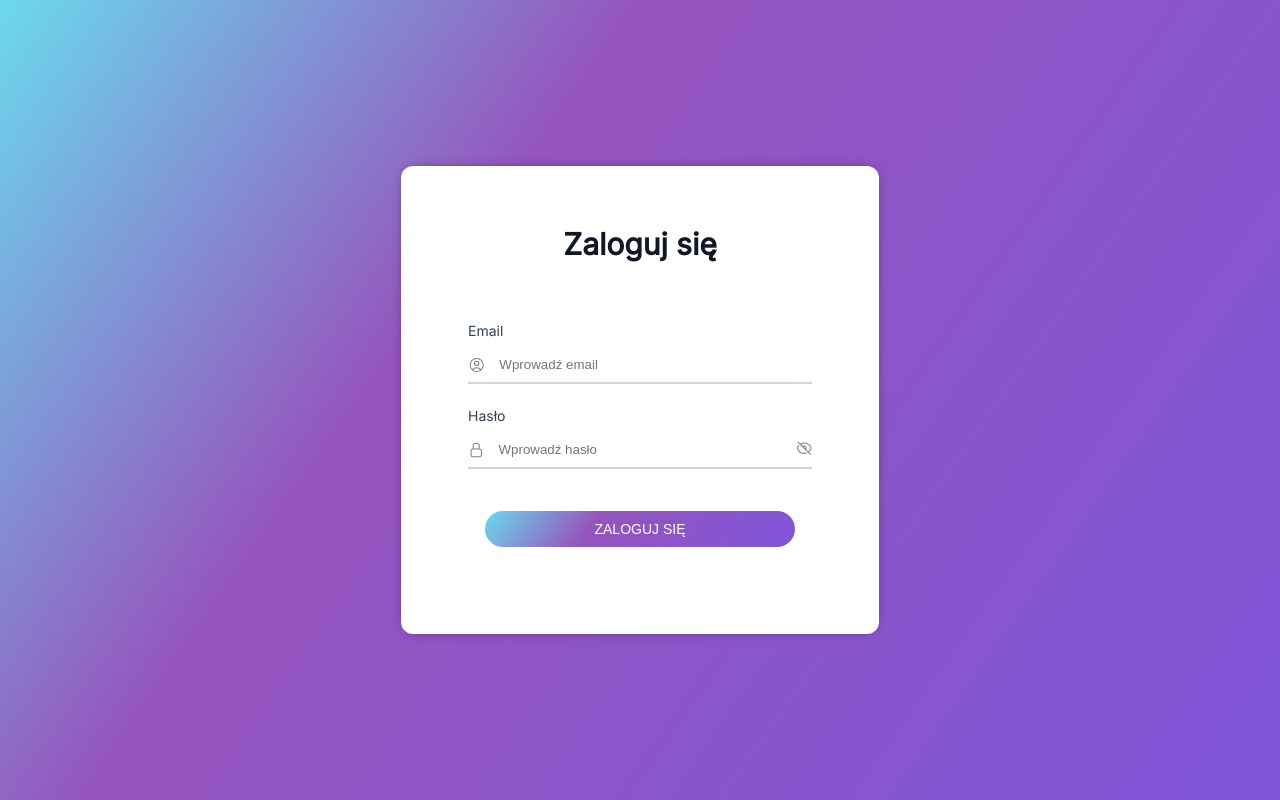
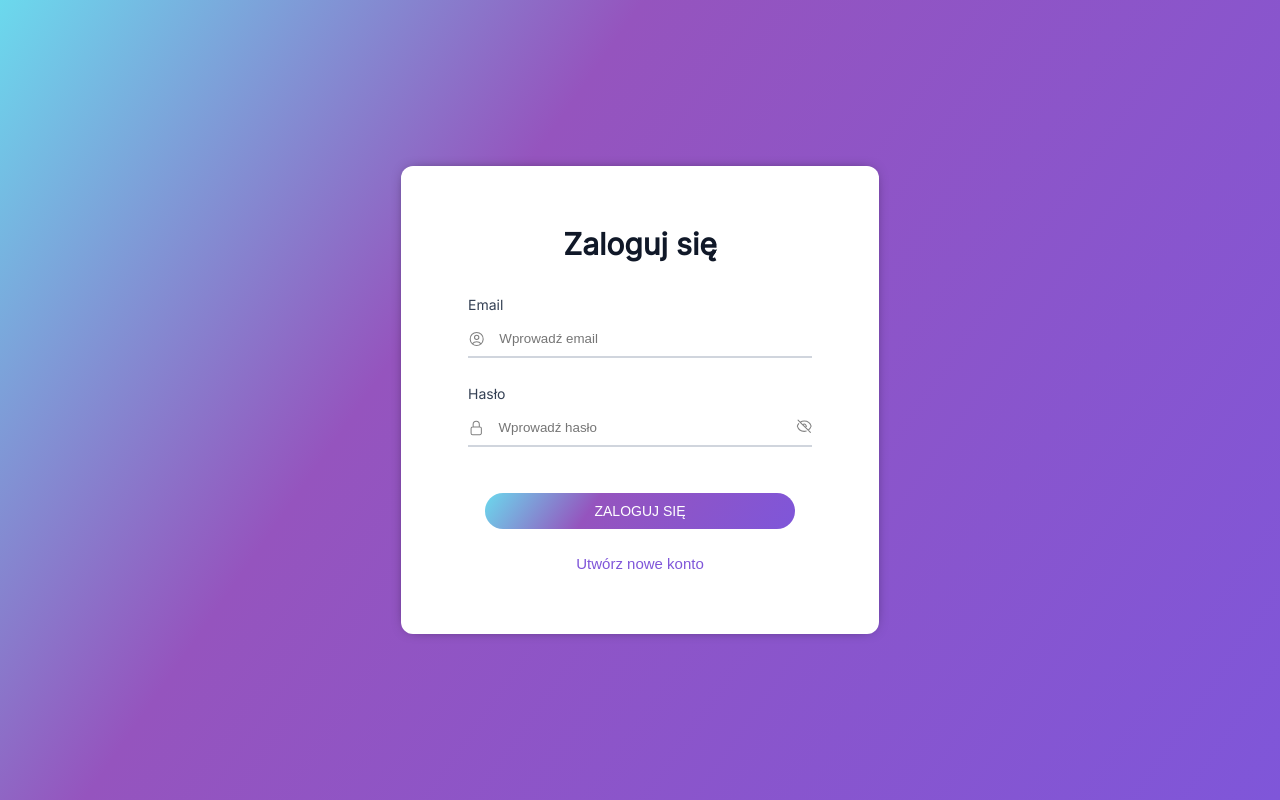
Before and after one commit to Weronika-Zaprawa/wolm, a React (Create React App) app: page / in a window 1280 px wide. Built offline with nearby package versions, Linux system fonts and the light colour scheme.

Commit message:
Adding a logout button

```diff
--- a/src/home-page/components/login-page/LoginPage.scss
+++ b/src/home-page/components/login-page/LoginPage.scss
@@ -70,6 +70,11 @@
           border-right: 0px;
           color: gray;
 
+          input:-webkit-autofill {
+            border: 0px;
+            -webkit-box-shadow: 0 0 0px 1000px white inset;
+          }
+
           .input-username {
             width: 100%;
             display: flex;
@@ -79,6 +84,11 @@
             outline: none;
             border: 0px;
           }
+        }
+        .error-message {
+          padding: 2px;
+          color: red;
+          font-size: small;
         }
         .input-password-container {
           display: flex;
@@ -174,6 +184,14 @@
           z-index: 999;
         }
       }
+      .register-button {
+        margin-top: 25px;
+        border: 0px;
+        background-color: white;
+        color: rgba(127, 86, 217, 1);
+        font-size: 15px;
+        cursor: pointer;
+      }
     }
   }
 }
--- a/src/home-page/components/login-page/LoginPage.tsx
+++ b/src/home-page/components/login-page/LoginPage.tsx
@@ -24,8 +24,8 @@ function LoginPage() {
   const validationSchema = Yup.object().shape({
     email: Yup.string()
       .email("Błędy format email")
-      .required("Email jest wymagany"),
-    password: Yup.string().required("Hasło jest wymagane"),
+      .required("Email jest wymagany!"),
+    password: Yup.string().required("Hasło jest wymagane!"),
   });
 
   const {
@@ -69,7 +69,7 @@ function LoginPage() {
                 className={"input-username"}
               ></input>
             </div>
-            <div>{errors.email?.message}</div>
+            <div className="error-message">{errors.email?.message}</div>
           </div>
           <div className="row">
             <label htmlFor="password">Hasło</label>
@@ -103,11 +103,12 @@ function LoginPage() {
                 {showPassword ? <EyeIcon /> : <EyeSlashIcon />}
               </div>
             </div>
-            <div>{errors.password?.message}</div>
+            <div className="error-message">{errors.password?.message}</div>
           </div>
           <button className="button">
             <span>ZALOGUJ SIĘ</span>
           </button>
+          <button className="register-button">Utwórz nowe konto </button>
         </form>
       </div>
     </div>
--- a/src/home-page/components/top-bar/TopBar.scss
+++ b/src/home-page/components/top-bar/TopBar.scss
@@ -21,8 +21,6 @@
         font-weight: 500;
         line-height: 38px;
       }
-      button {
-      }
     }
 
     .top-bar-left-side-lower {
@@ -35,4 +33,25 @@
       }
     }
   }
+  .top-bar-right-side {
+    .logout-button {
+      font-weight: 300;
+      color: base.$white;
+      padding: 10px 18px;
+      min-width: 40;
+      border-radius: 8px;
+      border: 0px;
+      cursor: pointer;
+      background: rgb(107, 217, 237);
+      background: linear-gradient(
+        125deg,
+        rgba(107, 217, 237, 1) 0%,
+        rgba(149, 84, 190, 1) 35%,
+        rgba(127, 86, 217, 1) 100%
+      );
+      &:hover {
+        background: base.$primary-600;
+      }
+    }
+  }
 }
--- a/src/home-page/components/top-bar/TopBar.tsx
+++ b/src/home-page/components/top-bar/TopBar.tsx
@@ -16,6 +16,7 @@ function TopBar() {
       </div>
       <div className="top-bar-right-side">
         <button
+          className="logout-button"
           onClick={() => {
             deleteToken();
           }}
```
Also changed, not shown: src/home-page/components/login-register-modal/LoginRegisterModal.scss (added), src/home-page/components/login-register-modal/LoginRegisterModal.tsx (added).
